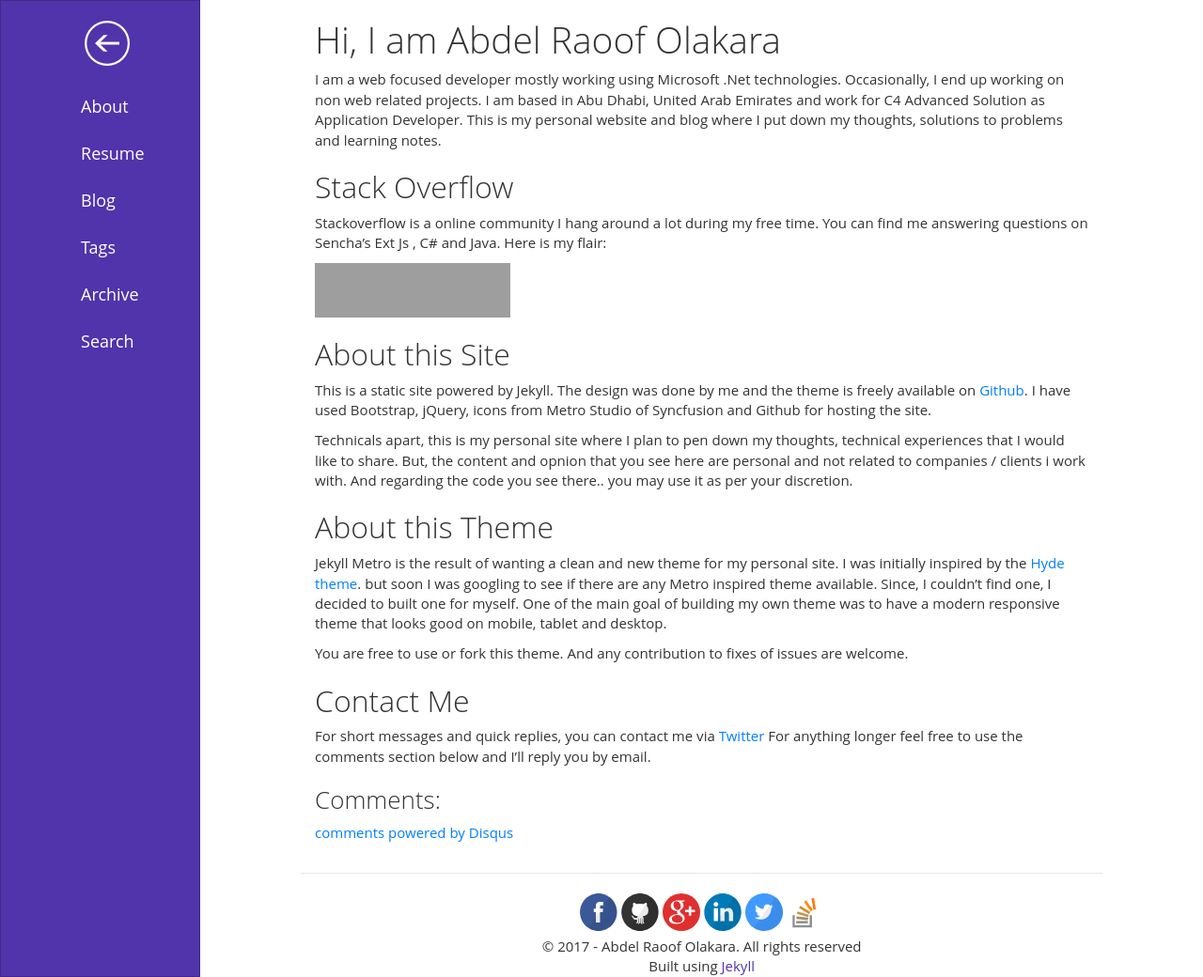
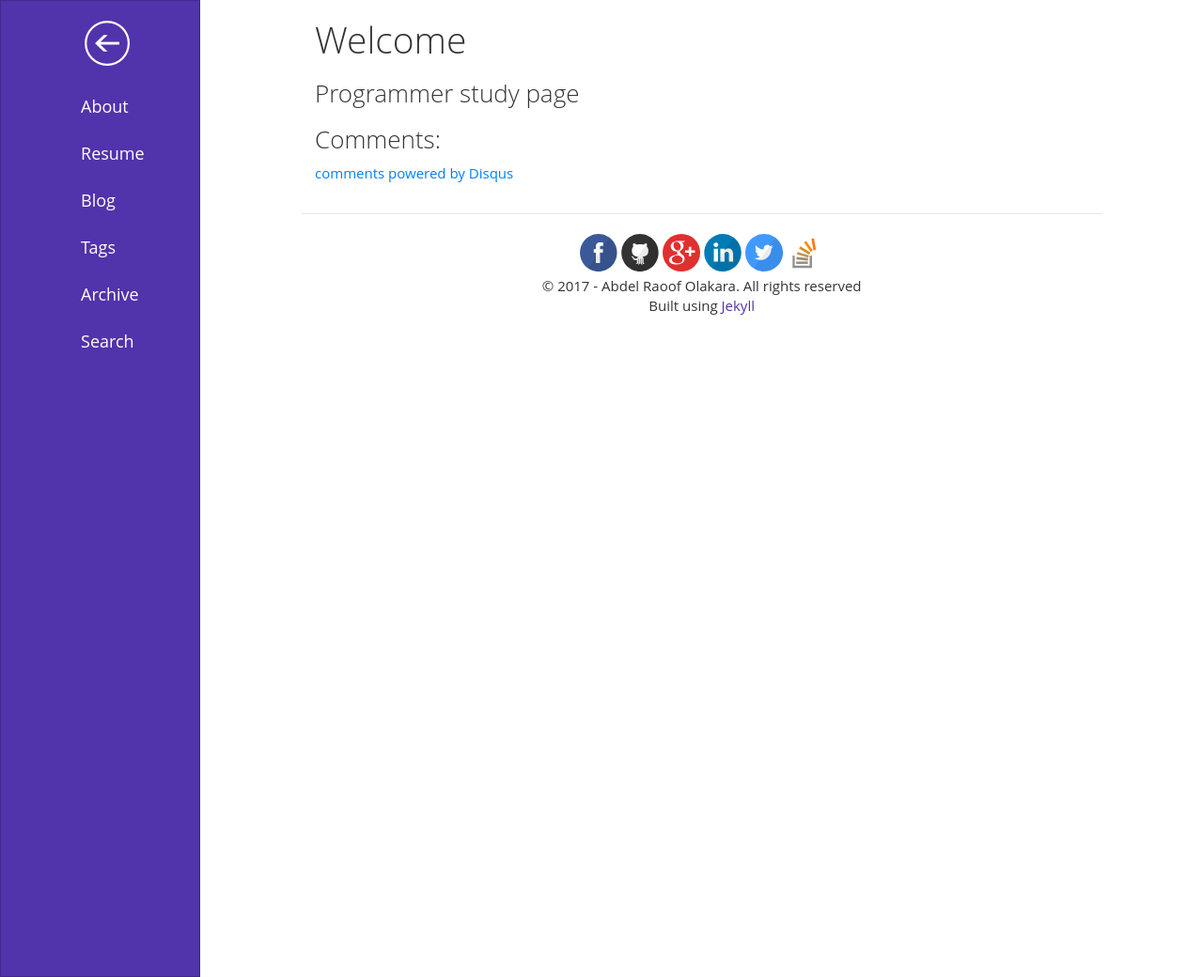
Before and after one commit to asdhgfasd1/asdhgfasd1.github.com, a Jekyll site: the page built from about/index.md, in a window 1280 px wide and 1040 px high. Shown: the whole window at 94% size. Built offline with Jekyll 4.4.1, drawn with Linux system fonts in a browser that asks for light colours; a script that is not in the unit is left out; comment, search, counter and statistics services are not loaded; grey boxes are pictures that could not be loaded.

Commit message:
테마변경

```diff
--- a/about/index.md
+++ b/about/index.md
@@ -1,38 +1,11 @@
 ---
 layout: page
-title: Hi, I am Abdel Raoof Olakara
-description: About Me page of Abdel Raoof
+title: Welcome
+description: About Me page of ahn
 theme: purple
 ---
 
-I am a web focused developer mostly working using Microsoft .Net technologies. Occasionally, I end up working on non web related projects. I am based in Abu Dhabi, United Arab Emirates and work for C4 Advanced Solution as Application Developer.
-This is my personal website and blog where I put down my thoughts, solutions to problems and learning notes.
-
-## Stack Overflow
-
-Stackoverflow is a online community I hang around a lot during my free time. You can find me answering questions on Sencha's Ext Js , C# and Java. Here is my flair:
-
-<a href="http://stackexchange.com/users/62487">
-<img src="http://stackexchange.com/users/flair/62487.png?theme=clean" width="208" height="58" alt="profile for Abdel Olakara on Stack Exchange, a network of free, community-driven Q&amp;A sites" title="profile for Abdel Olakara on Stack Exchange, a network of free, community-driven Q&amp;A sites">
-</a>
-
-
-## About this Site
-
-This is a static site powered by Jekyll. The design was done by me and the theme is freely available on [Github](https://github.com/olakara/JekyllMetro). I have used Bootstrap, jQuery, icons from Metro Studio of Syncfusion and Github for hosting the site.
-
-Technicals apart, this is my personal site where I plan to pen down my thoughts, technical experiences that I would like to share. But, the content and opnion that you see here are personal and not related to companies / clients i work with. And regarding the code you see there.. you may use it as per your discretion.
-
-## About this Theme
-
-Jekyll Metro is the result of wanting a clean and new theme for my personal site. I was initially inspired by the [Hyde theme](https://github.com/poole/hyde). but soon I was googling to see if there are any Metro inspired theme available.
-Since, I couldn't find one, I decided to built one for myself. One of the main goal of building my own theme was to have a modern responsive theme that looks good on mobile, tablet and desktop.
-
-You are free to use or fork this theme. And any contribution to fixes of issues are welcome.
-
-## Contact Me
-
-For short messages and quick replies, you can contact me via [Twitter](http://twitter.com/olakara) For anything longer feel free to use the comments section below and I'll reply you by email.
+### Programmer study page
 
 ### Comments:
 
```
